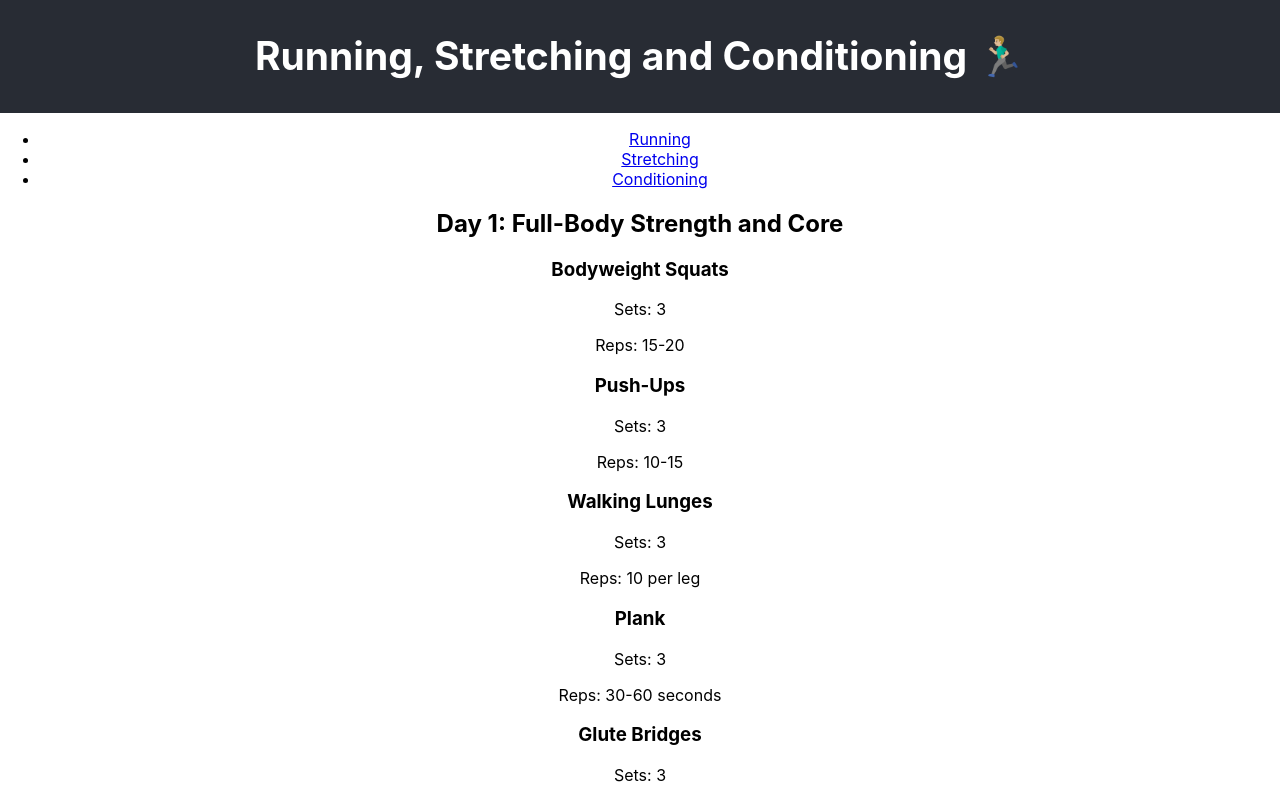
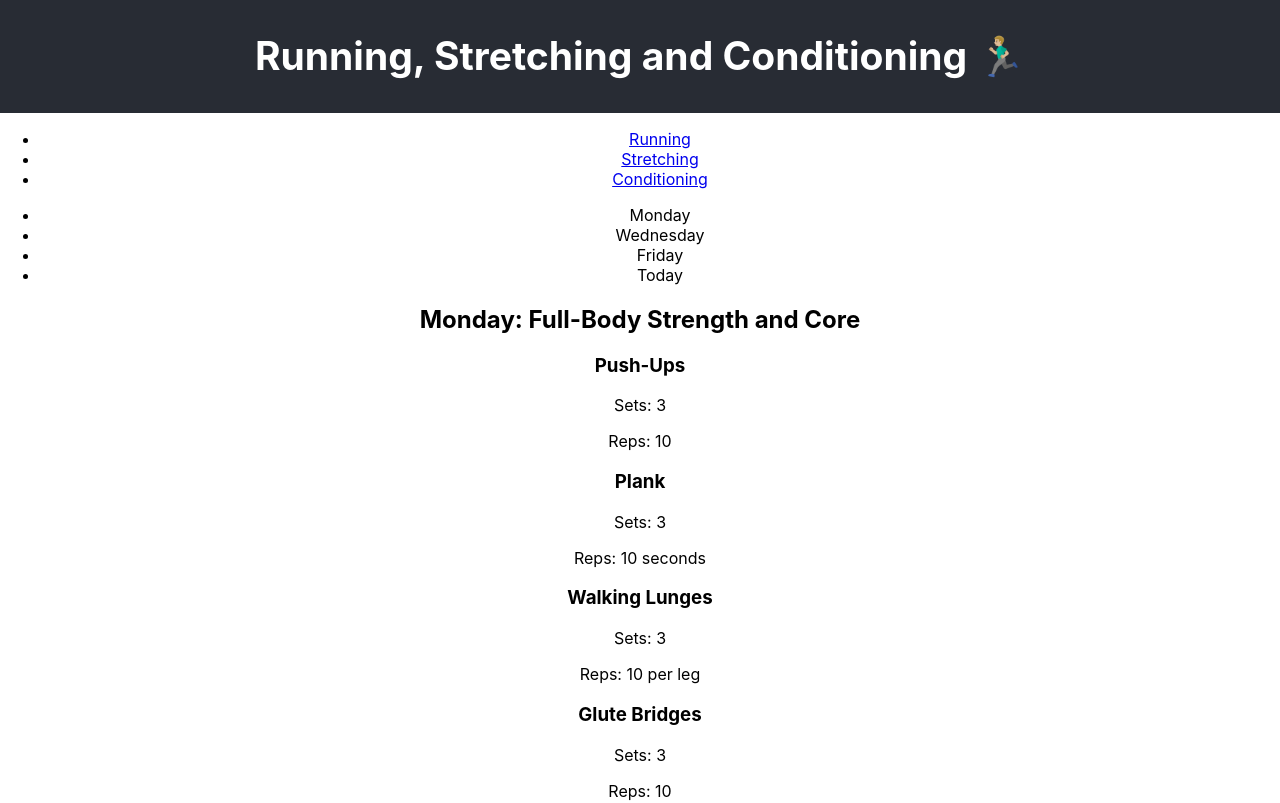
Before and after one commit to Albadylic/run-gregor-run, a React (Create React App) app: page /conditioning in a window 1280 px wide. Shown: the top 803 px of the page. Built offline with nearby package versions, Linux system fonts and the light colour scheme.

Commit message:
Render specific routines on conditioning days and add navigation

```diff
--- a/src/components/Conditionining.jsx
+++ b/src/components/Conditionining.jsx
@@ -1,20 +1,78 @@
+import { useState } from "react";
 import conditioningData from "../data/conditioning.json";
 
-export default function Conditioning() {
+function renderDay(dayName, id) {
+  const day = conditioningData["days"][id];
   return (
     <div>
-      {conditioningData["plan"]["days"].map((day) => (
-        <div>
-          <h2>{day.name}</h2>
-          {day.exercises.map((exercise) => (
-            <div>
-              <h3>{exercise.name}</h3>
-              <p>Sets: {exercise.sets}</p>
-              <p>Reps: {exercise.reps}</p>
-            </div>
-          ))}
+      <h2>{`${dayName}: ${day.name}`}</h2>
+      {day.exercises.map((exercise) => (
+        <div key={exercise.name}>
+          <h3>{exercise.name}</h3>
+          <p>Sets: {exercise.sets}</p>
+          <p>Reps: {exercise.reps["1"]}</p>
         </div>
       ))}
     </div>
   );
 }
+
+export default function Conditioning() {
+  const dayIndex = new Date().getDay();
+  const days = [
+    "Sunday",
+    "Monday",
+    "Tuesday",
+    "Wednesday",
+    "Thursday",
+    "Friday",
+    "Saturday",
+  ];
+  const today = days[dayIndex];
+
+  const [dayState, setDayState] = useState(today);
+  const daysToPlan = {
+    Monday: "0",
+    Wednesday: "1",
+    Friday: "0",
+  };
+
+  const DayNav = () => {
+    return (
+      <nav>
+        <ul>
+          <li key="Monday" onClick={() => setDayState("Monday")}>
+            Monday
+          </li>
+          <li key="Wednesday" onClick={() => setDayState("Wednesday")}>
+            Wednesday
+          </li>
+          <li key="Friday" onClick={() => setDayState("Friday")}>
+            Friday
+          </li>
+          <li key="Today" onClick={() => setDayState(today)}>
+            Today
+          </li>
+        </ul>
+      </nav>
+    );
+  };
+
+  if (daysToPlan.hasOwnProperty(dayState)) {
+    return (
+      <>
+        <DayNav />
+        {renderDay(dayState, daysToPlan[dayState])}
+      </>
+    );
+  } else {
+    return (
+      <>
+        <DayNav />
+        <div>
+          <h2>No training planned for {dayState}</h2>
+        </div>
+      </>
+    );
+  }
+}
--- a/src/data/conditioning.json
+++ b/src/data/conditioning.json
@@ -1,48 +1,141 @@
 {
-  "plan": {
   "days": [
     {
-        "name": "Day 1: Full-Body Strength and Core",
+      "id": 0,
+      "name": "Full-Body Strength and Core",
       "exercises": [
+        {
+          "name": "Push-Ups",
+          "sets": "3",
+          "reps": {
+            "1": "10",
+            "2": "15",
+            "3": "20",
+            "4": "25"
+          },
+          "how_to": "Start in a high plank position with hands shoulder-width apart and body in a straight line. Bend your elbows to lower your body until your chest nearly touches the floor, then push back up to the starting position.",
+          "tip": "Do push-ups on your knees if needed, keeping hips aligned with shoulders."
+        },
+        {
+          "name": "Plank",
+          "sets": "3",
+          "reps": {
+            "1": "10 seconds",
+            "2": "20 seconds",
+            "3": "30 seconds",
+            "4": "60 seconds"
+          },
+          "how_to": "Start on your elbows and toes, keeping your body in a straight line from head to heels. Engage your core, avoiding sagging in the hips or rounding in the shoulders.",
+          "tip": "Focus on squeezing your glutes and core for maximum stability."
+        },
+        {
+          "name": "Walking Lunges",
+          "sets": "3",
+          "reps": { "1": "10 per leg", "2": "15 per leg", "3": "20 per leg" },
+          "how_to": "Stand tall and take a big step forward with your right leg. Lower your hips until both knees are at roughly 90 degrees, with the back knee hovering above the floor. Push through the front heel to bring the back leg forward into the next step.",
+          "tip": "Keep your torso upright and avoid allowing the front knee to go past your toes."
+        },
+        {
+          "name": "Glute Bridges",
+          "sets": "3",
+          "reps": {
+            "1": "10",
+            "2": "15",
+            "3": "20"
+          },
+          "how_to": "Lie on your back with knees bent and feet flat on the floor, hip-width apart. Press through your heels to lift your hips towards the ceiling, creating a straight line from knees to shoulders. Squeeze your glutes at the top, then lower back down.",
+          "tip": "Avoid arching your lower back—keep your core tight."
+        },
+        {
+          "name": "Russian Twists",
+          "sets": "4 rounds",
+          "reps": {
+            "1": "10",
+            "2": "15",
+            "3": "20",
+            "4": "25"
+          },
+          "how_to": "Sit on the floor with knees bent and feet lifted (or resting on the floor for an easier variation). Lean back slightly and twist your torso to bring your hands to each side of your body.",
+          "tip": "Keep your core engaged and move with control to avoid straining your back."
+        }
+      ]
+    },
+    {
+      "id": 1,
+      "name": "Lower Body and Core Focus",
+      "exercises": [
+        {
+          "name": "Reverse Lunges",
+          "sets": "3",
+          "reps": { "1": "10 per leg", "2": "15 per leg", "3": "20 per leg" },
+          "how_to": "Stand tall, then take a big step back with your right leg, lowering your hips until both knees form 90-degree angles. Push through the front heel to return to the start, then switch legs.",
+          "tip": "Keep your torso upright and your core engaged."
+        },
+        {
+          "name": "Single-Leg Romanian Deadlift (Bodyweight)",
+          "sets": "3",
+          "reps": {
+            "1": "5 per leg",
+            "2": "10 per leg",
+            "3": "15 per leg",
+            "4": "20 per leg"
+          },
+          "how_to": "Stand on your left leg with a slight bend in the knee. Hinge at the hips, extending the right leg straight behind you and reaching your torso forward. Lower until you feel a stretch in the hamstring, then return to standing.",
+          "tip": "Keep your back straight and avoid twisting your torso."
+        },
+        {
+          "name": "Calf Raises",
+          "sets": "3",
+          "reps": {
+            "1": "10",
+            "2": "15",
+            "3": "20",
+            "4": "25"
+          },
+          "how_to": "Stand with feet hip-width apart. Rise up onto the balls of your feet, then slowly lower your heels back down.",
+          "tip": "Hold onto a wall or surface for balance if needed, and pause at the top for an extra challenge."
+        },
         {
           "name": "Bodyweight Squats",
           "sets": "3",
-            "reps": "15-20",
+          "reps": {
+            "1": "10",
+            "2": "15",
+            "3": "20",
+            "4": "30"
+          },
           "how_to": "Stand with feet shoulder-width apart, toes slightly turned out. Lower your hips back and down as if sitting in a chair, keeping your chest up and knees aligned with toes. Go as low as you comfortably can, then push through your heels to return to standing.",
           "tip": "Keep your core engaged and avoid letting your knees cave inward."
         },
         {
-            "name": "Push-Ups",
+          "name": "Side Plank",
           "sets": "3",
-            "reps": "10-15",
-            "how_to": "Start in a high plank position with hands shoulder-width apart and body in a straight line. Bend your elbows to lower your body until your chest nearly touches the floor, then push back up to the starting position.",
-            "tip": "Do push-ups on your knees if needed, keeping hips aligned with shoulders."
+          "reps": {
+            "1": "10 seconds per side",
+            "2": "15 seconds per side",
+            "3": "20 seconds per side",
+            "4": "30 seconds per side"
+          },
+          "how_to": "Lie on your side and lift your body into a straight line, resting on your elbow and the side of your foot. Hold, then switch sides.",
+          "tip": "Lower the bottom knee to the ground for added support."
         },
         {
-            "name": "Walking Lunges",
+          "name": "Leg Raises",
           "sets": "3",
-            "reps": "10 per leg",
-            "how_to": "Stand tall and take a big step forward with your right leg. Lower your hips until both knees are at roughly 90 degrees, with the back knee hovering above the floor. Push through the front heel to bring the back leg forward into the next step.",
-            "tip": "Keep your torso upright and avoid allowing the front knee to go past your toes."
+          "reps": {
+            "1": "10",
+            "2": "15",
+            "3": "20",
+            "4": "25"
           },
-          {
-            "name": "Plank",
-            "sets": "3",
-            "reps": "30-60 seconds",
-            "how_to": "Start on your elbows and toes, keeping your body in a straight line from head to heels. Engage your core, avoiding sagging in the hips or rounding in the shoulders.",
-            "tip": "Focus on squeezing your glutes and core for maximum stability."
-          },
-          {
-            "name": "Glute Bridges",
-            "sets": "3",
-            "reps": "15-20",
-            "how_to": "Lie on your back with knees bent and feet flat on the floor, hip-width apart. Press through your heels to lift your hips towards the ceiling, creating a straight line from knees to shoulders. Squeeze your glutes at the top, then lower back down.",
-            "tip": "Avoid arching your lower back—keep your core tight."
+          "how_to": "Lie on your back with legs straight. Slowly lift them towards the ceiling until they’re perpendicular to the floor, then lower back down without letting them touch the ground.",
+          "tip": "Keep your lower back pressed into the ground to protect your spine."
         }
       ]
     },
     {
-        "name": "Day 2: Conditioning Circuit",
+      "id": 3,
+      "name": "Conditioning Circuit",
       "exercises": [
         {
           "name": "High Knees",
@@ -71,56 +164,8 @@
           "reps": "40 seconds on, 20 seconds off",
           "how_to": "Begin in a high plank position. Perform a push-up, then at the top, lift one hand to tap the opposite shoulder, then switch sides. Repeat.",
           "tip": "Minimise hip movement by bracing your core when tapping each shoulder."
-          },
-          {
-            "name": "Russian Twists",
-            "sets": "4 rounds",
-            "reps": "40 seconds on, 20 seconds off",
-            "how_to": "Sit on the floor with knees bent and feet lifted (or resting on the floor for an easier variation). Lean back slightly and twist your torso to bring your hands to each side of your body.",
-            "tip": "Keep your core engaged and move with control to avoid straining your back."
-          }
-        ]
-      },
-      {
-        "name": "Day 3: Lower Body and Core Focus",
-        "exercises": [
-          {
-            "name": "Reverse Lunges",
-            "sets": "3",
-            "reps": "12 per leg",
-            "how_to": "Stand tall, then take a big step back with your right leg, lowering your hips until both knees form 90-degree angles. Push through the front heel to return to the start, then switch legs.",
-            "tip": "Keep your torso upright and your core engaged."
-          },
-          {
-            "name": "Single-Leg Romanian Deadlift (Bodyweight)",
-            "sets": "3",
-            "reps": "12 per leg",
-            "how_to": "Stand on your left leg with a slight bend in the knee. Hinge at the hips, extending the right leg straight behind you and reaching your torso forward. Lower until you feel a stretch in the hamstring, then return to standing.",
-            "tip": "Keep your back straight and avoid twisting your torso."
-          },
-          {
-            "name": "Calf Raises",
-            "sets": "3",
-            "reps": "20",
-            "how_to": "Stand with feet hip-width apart. Rise up onto the balls of your feet, then slowly lower your heels back down.",
-            "tip": "Hold onto a wall or surface for balance if needed, and pause at the top for an extra challenge."
-          },
-          {
-            "name": "Side Plank",
-            "sets": "3",
-            "reps": "20-30 seconds per side",
-            "how_to": "Lie on your side and lift your body into a straight line, resting on your elbow and the side of your foot. Hold, then switch sides.",
-            "tip": "Lower the bottom knee to the ground for added support."
-          },
-          {
-            "name": "Leg Raises",
-            "sets": "3",
-            "reps": "15-20",
-            "how_to": "Lie on your back with legs straight. Slowly lift them towards the ceiling until they’re perpendicular to the floor, then lower back down without letting them touch the ground.",
-            "tip": "Keep your lower back pressed into the ground to protect your spine."
         }
       ]
     }
   ]
 }
-}
```
Lines whose indentation alone changed are shown as unchanged.
